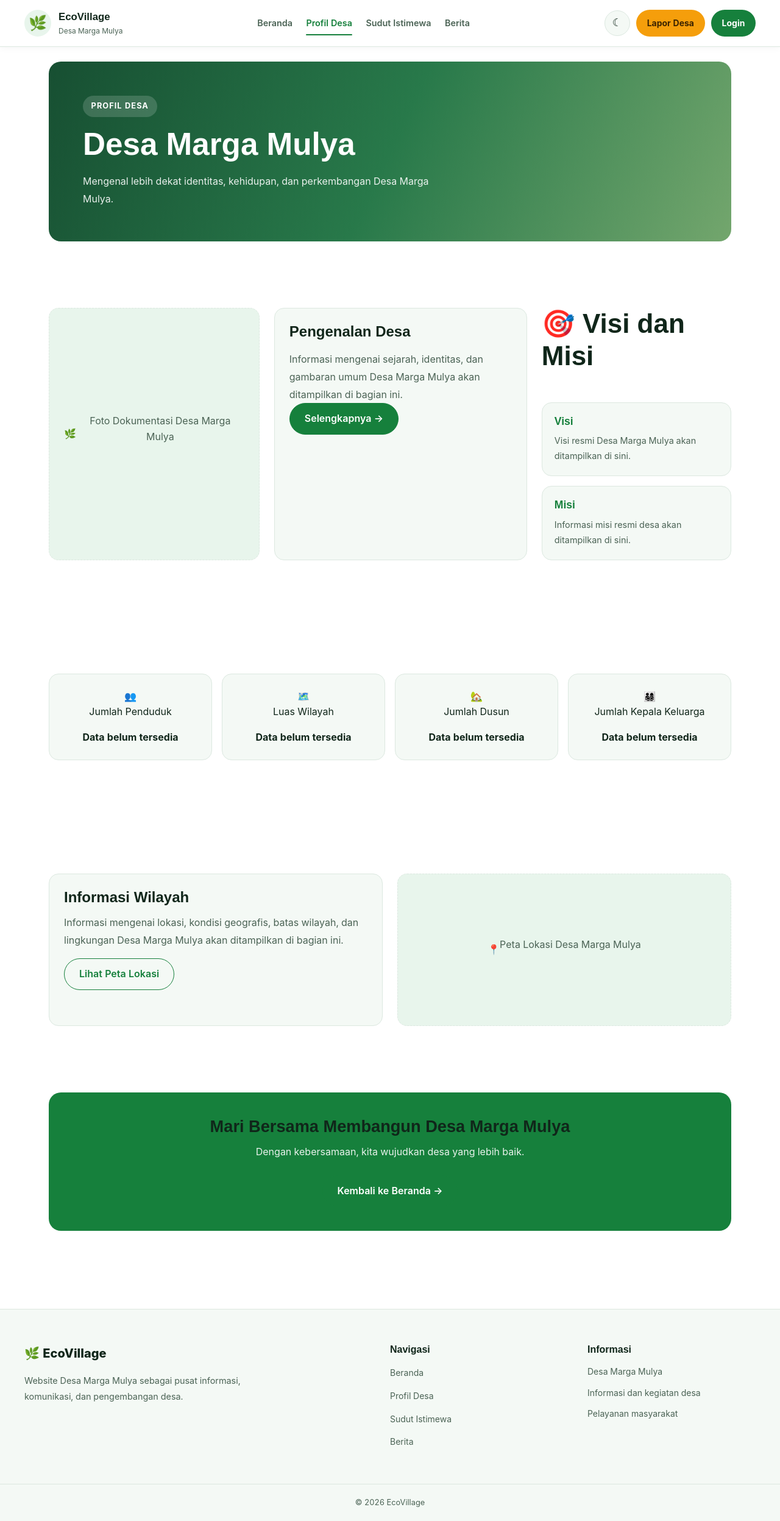
After one commit to nassywa/Ecovillage, a PHP site: page /public/profil.html in a window 1280 px wide. The commit adds this page. Shown: the whole page at 61% size. Run offline with PHP 8.4, Linux system fonts and the light colour scheme; a stand-in replaces the project's code that opens the database connection.

Commit message:
Update frontend HTML and CSS files

```diff
--- /dev/null
+++ b/public/css/profil.css
@@ -0,0 +1,316 @@
+
+/* ========================================
+   HALAMAN PROFIL DESA
+======================================== */
+
+.profil-page {
+    padding-top: 1.5rem;
+    padding-bottom: 3rem;
+}
+
+/* HERO PROFIL DESA */
+
+.profil-hero {
+    position: relative;
+    display: flex;
+    align-items: center;
+    min-height: 260px;
+    padding: 3.5rem;
+    margin-bottom: 2rem;
+    overflow: hidden;
+    border-radius: 1.25rem;
+    background: linear-gradient(
+        115deg,
+        #174F32,
+        #28794A,
+        #73A66D
+    );
+}
+
+.profil-hero__content {
+    max-width: 650px;
+}
+
+.profil-hero__eyebrow {
+    display: inline-block;
+    padding: 0.45rem 0.85rem;
+    margin-bottom: 1rem;
+    border-radius: 999px;
+    background: rgba(255, 255, 255, 0.16);
+    color: #FFFFFF;
+    font-size: 0.8rem;
+    font-weight: 700;
+    letter-spacing: 0.08em;
+}
+
+.profil-hero__title {
+    margin: 0 0 1rem;
+    color: #FFFFFF;
+    font-size: clamp(2rem, 5vw, 3.2rem);
+    line-height: 1.15;
+    font-weight: 800;
+}
+
+.profil-hero__description {
+    max-width: 580px;
+    margin: 0;
+    color: rgba(255, 255, 255, 0.9);
+    font-size: 1rem;
+    line-height: 1.8;
+}
+
+/* INTRO PROFIL DESA */
+
+.profil-intro {
+    display: grid;
+    grid-template-columns: 1fr 1.2fr 0.9fr;
+    gap: 1.5rem;
+    align-items: stretch;
+    margin-bottom: 2rem;
+}
+
+.profil-photo-placeholder {
+    display: flex;
+    align-items: center;
+    justify-content: center;
+    min-height: 280px;
+    padding: 1.5rem;
+    border: 1px dashed var(--border);
+    border-radius: 1rem;
+    background: var(--surface-2);
+    color: var(--text-muted);
+    text-align: center;
+}
+
+.profil-intro__content {
+    padding: 1.5rem;
+    border: 1px solid var(--border);
+    border-radius: 1rem;
+    background: var(--surface);
+}
+
+.profil-intro__content h2 {
+    margin-top: 0;
+    margin-bottom: 1rem;
+    color: var(--text);
+    font-size: 1.5rem;
+}
+
+.profil-intro__content p {
+    margin: 0;
+    color: var(--text-muted);
+    line-height: 1.8;
+}
+
+/* VISI DAN MISI */
+
+.profil-vision {
+    display: flex;
+    flex-direction: column;
+    gap: 1rem;
+}
+
+.profil-vision__item {
+    padding: 1.25rem;
+    border: 1px solid var(--border);
+    border-radius: 1rem;
+    background: var(--surface);
+}
+
+.profil-vision__item h3 {
+    margin: 0 0 0.6rem;
+    color: var(--primary);
+    font-size: 1.1rem;
+}
+
+.profil-vision__item p {
+    margin: 0;
+    color: var(--text-muted);
+    font-size: 0.9rem;
+    line-height: 1.7;
+}
+
+/* STATISTIK DESA */
+
+.profil-statistics {
+    display: grid;
+    grid-template-columns: repeat(4, 1fr);
+    gap: 1rem;
+    margin-bottom: 2rem;
+}
+
+.profil-statistic {
+    padding: 1.5rem 1rem;
+    border: 1px solid var(--border);
+    border-radius: 1rem;
+    background: var(--surface);
+    text-align: center;
+}
+
+.profil-statistic__value {
+    display: block;
+    margin-bottom: 0.5rem;
+    color: var(--primary);
+    font-size: 1.7rem;
+    font-weight: 800;
+}
+
+.profil-statistic__label {
+    display: block;
+    color: var(--text-muted);
+    font-size: 0.85rem;
+    line-height: 1.5;
+}
+
+/* WILAYAH DESA */
+
+.profil-region {
+    display: grid;
+    grid-template-columns: 1fr 1fr;
+    gap: 1.5rem;
+    align-items: stretch;
+    margin-bottom: 2rem;
+}
+
+.profil-region__content {
+    padding: 1.5rem;
+    border: 1px solid var(--border);
+    border-radius: 1rem;
+    background: var(--surface);
+}
+
+.profil-region__content h2 {
+    margin-top: 0;
+    color: var(--text);
+    font-size: 1.5rem;
+}
+
+.profil-region__content p {
+    color: var(--text-muted);
+    line-height: 1.8;
+}
+
+.profil-map-placeholder {
+    display: flex;
+    align-items: center;
+    justify-content: center;
+    min-height: 250px;
+    padding: 1.5rem;
+    border: 1px dashed var(--border);
+    border-radius: 1rem;
+    background: var(--surface-2);
+    color: var(--text-muted);
+    text-align: center;
+}
+
+/* CTA PROFIL DESA */
+
+.profil-cta {
+    padding: 2.5rem;
+    border-radius: 1.25rem;
+    background: var(--primary);
+    color: var(--on-primary);
+    text-align: center;
+}
+
+.profil-cta h2 {
+    margin-top: 0;
+    margin-bottom: 0.75rem;
+    font-size: 1.7rem;
+}
+
+.profil-cta p {
+    max-width: 600px;
+    margin: 0 auto 1.5rem;
+    line-height: 1.7;
+    opacity: 0.9;
+}
+
+/* RESPONSIVE TABLET */
+
+@media (max-width: 900px) {
+    .profil-intro {
+        grid-template-columns: 1fr 1fr;
+    }
+
+    .profil-photo-placeholder {
+        min-height: 250px;
+    }
+
+    .profil-vision {
+        grid-column: 1 / -1;
+        display: grid;
+        grid-template-columns: 1fr 1fr;
+    }
+
+    .profil-statistics {
+        grid-template-columns: repeat(2, 1fr);
+    }
+}
+
+/* RESPONSIVE MOBILE */
+
+@media (max-width: 600px) {
+    .profil-page {
+        padding-top: 1rem;
+        padding-bottom: 2rem;
+    }
+
+    .profil-hero {
+        min-height: 220px;
+        padding: 2rem 1.25rem;
+        border-radius: 1rem;
+    }
+
+    .profil-hero__title {
+        font-size: 2rem;
+    }
+
+    .profil-hero__description {
+        font-size: 0.9rem;
+    }
+
+    .profil-intro {
+        grid-template-columns: 1fr;
+        gap: 1rem;
+    }
+
+    .profil-photo-placeholder {
+        min-height: 200px;
+    }
+
+    .profil-vision {
+        grid-column: auto;
+        grid-template-columns: 1fr;
+    }
+
+    .profil-statistics {
+        grid-template-columns: repeat(2, 1fr);
+        gap: 0.75rem;
+    }
+
+    .profil-statistic {
+        padding: 1.2rem 0.75rem;
+    }
+
+    .profil-statistic__value {
+        font-size: 1.4rem;
+    }
+
+    .profil-region {
+        grid-template-columns: 1fr;
+        gap: 1rem;
+    }
+
+    .profil-map-placeholder {
+        min-height: 200px;
+    }
+
+    .profil-cta {
+        padding: 2rem 1.25rem;
+    }
+
+    .profil-cta h2 {
+        font-size: 1.4rem;
+    }
+}
--- /dev/null
+++ b/public/profil.html
@@ -0,0 +1,261 @@
+
+<!DOCTYPE html>
+<html lang="id">
+<head>
+    <meta charset="UTF-8">
+    <meta name="viewport" content="width=device-width, initial-scale=1">
+
+    <title>Profil Desa - EcoVillage</title>
+
+    <!-- CSS -->
+    <link rel="stylesheet" href="css/tokens.css">
+    <link rel="stylesheet" href="css/base.css">
+    <link rel="stylesheet" href="css/components.css">
+    <link rel="stylesheet" href="css/header.css">
+    <link rel="stylesheet" href="css/footer.css">
+    <link rel="stylesheet" href="css/profil.css">
+
+    <!-- JavaScript -->
+    <script src="js/theme.js" defer></script>
+    <script src="js/navigation.js" defer></script>
+</head>
+
+<body>
+
+    <!-- HEADER -->
+    <header class="site-header">
+        <div class="site-header__inner">
+
+            <a href="tes.html" class="site-brand">
+                <span class="site-brand__logo">🌿</span>
+
+                <span class="site-brand__text">
+                    <span class="site-brand__name">EcoVillage</span>
+                    <span class="site-brand__location">Desa Marga Mulya</span>
+                </span>
+            </a>
+
+            <!-- MENU NAVIGASI -->
+            <nav class="site-nav" id="main-navigation">
+                <a href="tes.html">Beranda</a>
+                <a href="profil.html" aria-current="page">Profil Desa</a>
+                <a href="#">Sudut Istimewa</a>
+                <a href="#">Berita</a>
+            </nav>
+
+            <div class="header-actions">
+
+                <button class="theme-toggle" type="button">
+                    ☀
+                </button>
+
+                <a href="#" class="header-lapor">
+                    Lapor Desa
+                </a>
+
+                <a href="#" class="header-login">
+                    Login
+                </a>
+
+                <button
+                    class="nav-toggle"
+                    type="button"
+                    aria-label="Buka menu navigasi"
+                    aria-expanded="false"
+                    aria-controls="main-navigation"
+                >
+                    ☰
+                </button>
+
+            </div>
+        </div>
+    </header>
+
+    <!-- KONTEN UTAMA -->
+    <main class="container profil-page">
+
+        <!-- HERO PROFIL DESA -->
+        <section class="profil-hero">
+            <div class="profil-hero__content">
+                <span class="profil-hero__eyebrow">PROFIL DESA</span>
+
+                <h1 class="profil-hero__title">
+                    Desa Marga Mulya
+                </h1>
+
+                <p class="profil-hero__description">
+                    Mengenal lebih dekat identitas, kehidupan,
+                    dan perkembangan Desa Marga Mulya.
+                </p>
+            </div>
+        </section>
+
+        <!-- PENGENALAN DESA -->
+        <section class="profil-intro section">
+
+            <div class="profil-photo-placeholder">
+                <span>🌿</span>
+                <p>Foto Dokumentasi Desa Marga Mulya</p>
+            </div>
+
+            <div class="profil-intro__content">
+                <h2 class="section-title">Pengenalan Desa</h2>
+
+                <p>
+                    Informasi mengenai sejarah, identitas,
+                    dan gambaran umum Desa Marga Mulya
+                    akan ditampilkan di bagian ini.
+                </p>
+
+                <a href="#" class="btn btn-primary">
+                    Selengkapnya →
+                </a>
+            </div>
+
+            <!-- VISI DAN MISI -->
+            <div class="profil-vision">
+                <h2>🎯 Visi dan Misi</h2>
+
+                <div class="profil-vision__item">
+                    <h3>Visi</h3>
+                    <p>
+                        Visi resmi Desa Marga Mulya akan ditampilkan di sini.
+                    </p>
+                </div>
+
+                <div class="profil-vision__item">
+                    <h3>Misi</h3>
+                    <p>
+                        Informasi misi resmi desa akan ditampilkan di sini.
+                    </p>
+                </div>
+            </div>
+
+        </section>
+
+        <!-- STATISTIK DESA -->
+        <section class="profil-statistics section">
+
+            <div class="profil-statistic">
+                <span>👥</span>
+                <div>
+                    <p>Jumlah Penduduk</p>
+                    <strong>Data belum tersedia</strong>
+                </div>
+            </div>
+
+            <div class="profil-statistic">
+                <span>🗺️</span>
+                <div>
+                    <p>Luas Wilayah</p>
+                    <strong>Data belum tersedia</strong>
+                </div>
+            </div>
+
+            <div class="profil-statistic">
+                <span>🏡</span>
+                <div>
+                    <p>Jumlah Dusun</p>
+                    <strong>Data belum tersedia</strong>
+                </div>
+            </div>
+
+            <div class="profil-statistic">
+                <span>👨‍👩‍👧‍👦</span>
+                <div>
+                    <p>Jumlah Kepala Keluarga</p>
+                    <strong>Data belum tersedia</strong>
+                </div>
+            </div>
+
+        </section>
+
+        <!-- INFORMASI WILAYAH -->
+        <section class="profil-region section">
+
+            <div class="profil-region__content">
+                <h2 class="section-title">Informasi Wilayah</h2>
+
+                <p>
+                    Informasi mengenai lokasi, kondisi geografis,
+                    batas wilayah, dan lingkungan Desa Marga Mulya
+                    akan ditampilkan di bagian ini.
+                </p>
+
+                <a href="#" class="btn btn-outline">
+                    Lihat Peta Lokasi
+                </a>
+            </div>
+
+            <div class="profil-map-placeholder">
+                <span>📍</span>
+                <p>Peta Lokasi Desa Marga Mulya</p>
+            </div>
+
+        </section>
+
+        <!-- BANNER AJAKAN -->
+        <section class="profil-cta">
+
+            <div>
+                <h2>Mari Bersama Membangun Desa Marga Mulya</h2>
+
+                <p>
+                    Dengan kebersamaan, kita wujudkan desa
+                    yang lebih baik.
+                </p>
+            </div>
+
+            <a href="tes.html" class="btn">
+                Kembali ke Beranda →
+            </a>
+
+        </section>
+
+    </main>
+
+    <!-- FOOTER -->
+    <footer class="site-footer">
+        <div class="site-footer__inner">
+
+            <div class="footer-brand">
+                <a href="tes.html" class="footer-brand__name">
+                    🌿 EcoVillage
+                </a>
+
+                <p class="footer-description">
+                    Website Desa Marga Mulya sebagai pusat
+                    informasi, komunikasi, dan pengembangan desa.
+                </p>
+            </div>
+
+            <div class="footer-navigation">
+                <h3>Navigasi</h3>
+
+                <ul>
+                    <li><a href="tes.html">Beranda</a></li>
+                    <li><a href="profil.html">Profil Desa</a></li>
+                    <li><a href="#">Sudut Istimewa</a></li>
+                    <li><a href="#">Berita</a></li>
+                </ul>
+            </div>
+
+            <div class="footer-information">
+                <h3>Informasi</h3>
+
+                <ul>
+                    <li>Desa Marga Mulya</li>
+                    <li>Informasi dan kegiatan desa</li>
+                    <li>Pelayanan masyarakat</li>
+                </ul>
+            </div>
+
+        </div>
+
+        <div class="site-footer__bottom">
+            <p>&copy; 2026 EcoVillage</p>
+        </div>
+    </footer>
+
+</body>
+</html>
```
Also changed, not shown: public/css/components.css (+108 -0 lines), public/tes.html (+24 -8 lines).
